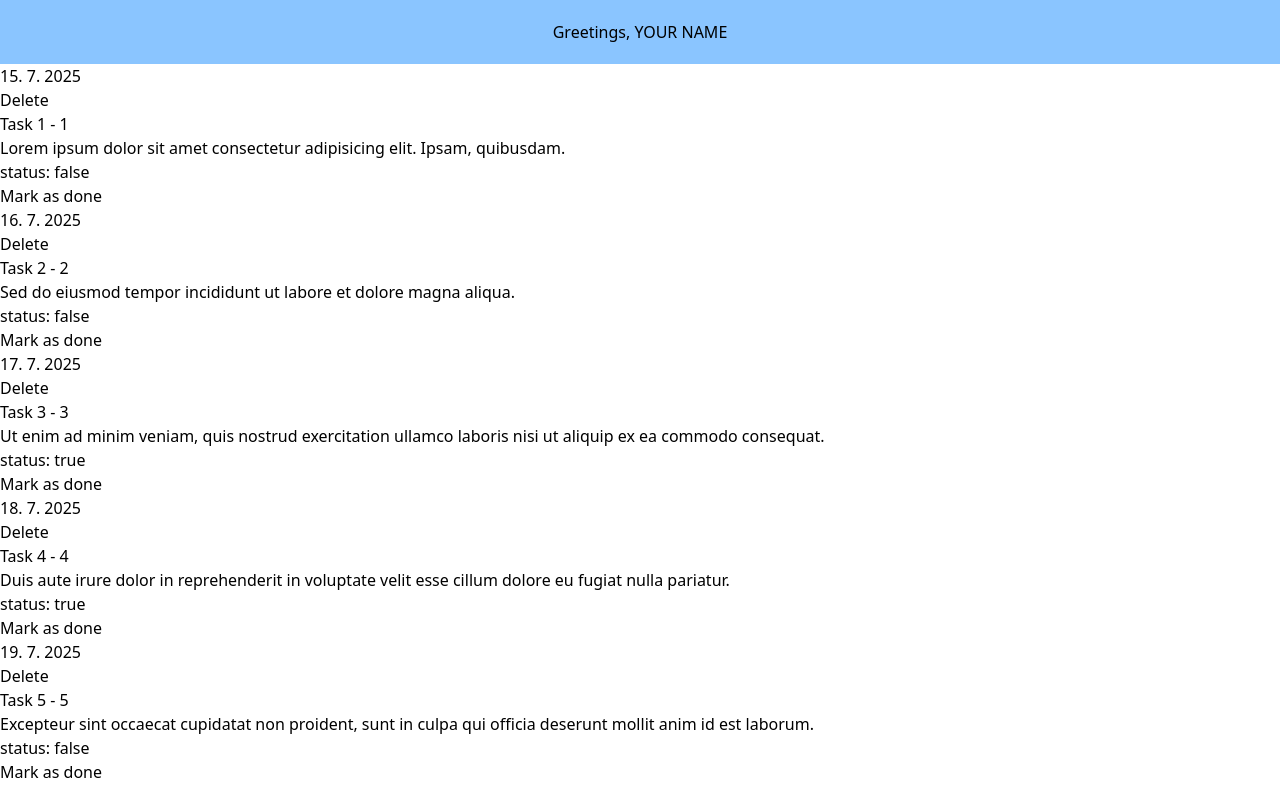
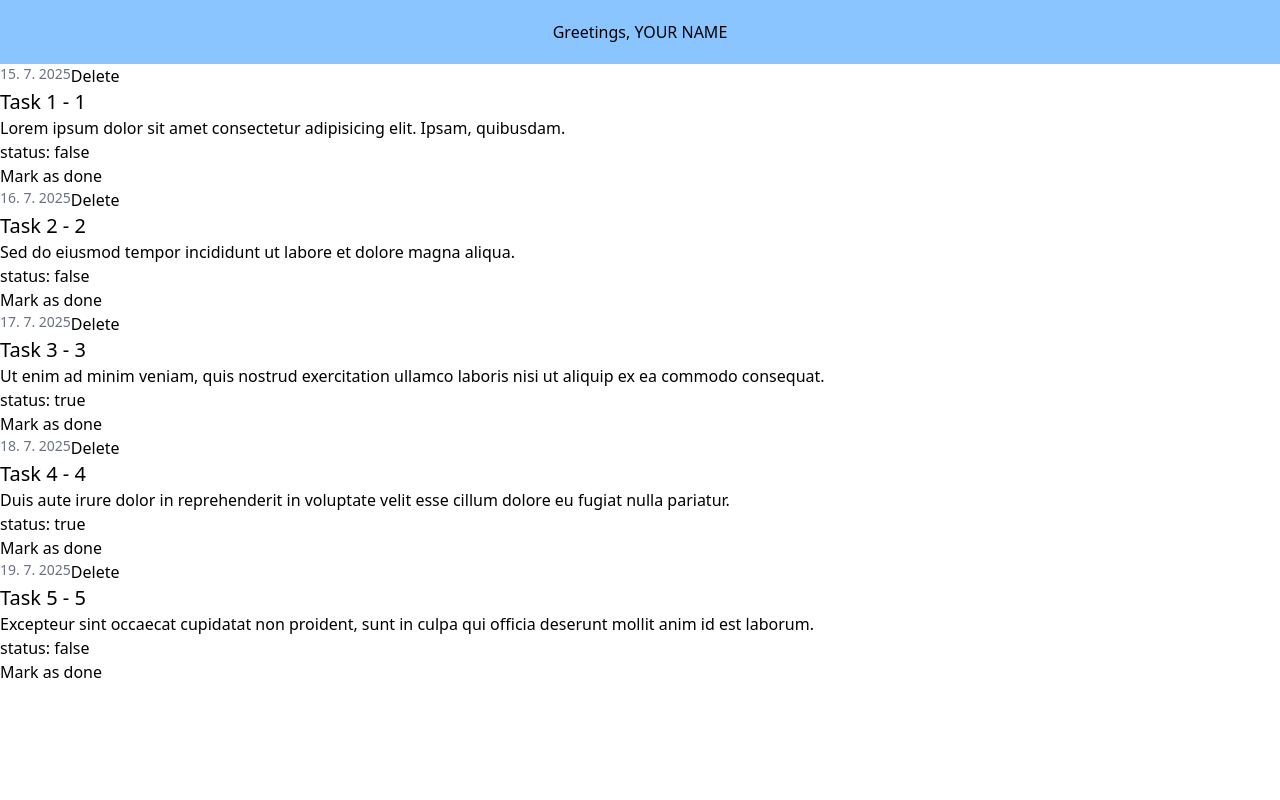
Before and after one commit to stakic-igor/my-todo-list, a Vue app: page / in a window 1280 px wide. Built offline with nearby package versions, Linux system fonts and the light colour scheme.

Commit message:
add test styles for single task

```diff
--- a/src/components/SingleTask.vue
+++ b/src/components/SingleTask.vue
@@ -12,11 +12,11 @@ const props = defineProps({
 </script>
 
 <template>
-    <div>
-        <p>{{ props.date }}</p>
+    <div class="flex flex-row">
+        <p class="text-sm text-gray-500">{{ props.date }}</p>
         <Button button-text="Delete" />
     </div>
-    <h3>{{ props.title }} - {{ props.id }}</h3>
+    <h3 class="text-xl">{{ props.title }} - {{ props.id }}</h3>
     <p>{{ props.description }}</p>
     <p>status: {{ props.isCompleted }}</p>
     <Button button-text="Mark as done" />
```
